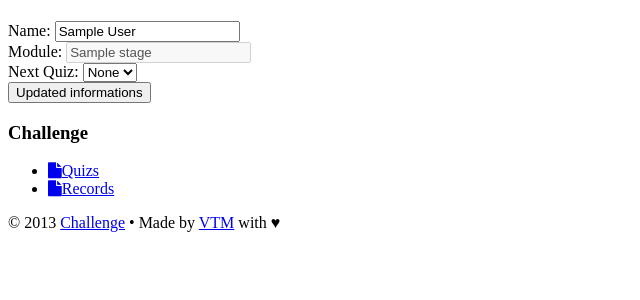
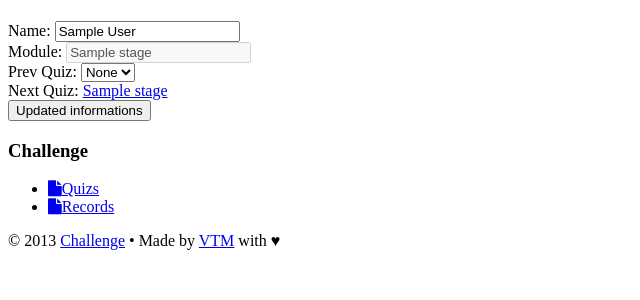
Before and after one commit to vtmer/challenge, a Flask app: page /backend/quiz/1 in a window 1280 px wide. Shown: the part 117-417 px from the top of the page, without its empty margins (0-640 px from the left). Run offline with Flask 2, Linux system fonts and the light colour scheme; the visitor is signed in with stand-in values (Sample User, id 1); tables that the repository leaves empty hold one stand-in row (values such as "Sample post"); some libraries are stand-ins or nearby versions.

Commit message:
Add bidirectional relationship
Ensure our stages & records are single linked.

```diff
--- a/challenge/templates/backend/quiz.create.html
+++ b/challenge/templates/backend/quiz.create.html
@@ -17,8 +17,8 @@
         <input type="text" name="quiz_name" />
     </div>
     <div class="pure-control-group">
-        <label for="next_quiz">Next Quiz:</label>
-        <select name="next_quiz">
+        <label for="prev_quiz">Prev Quiz:</label>
+        <select name="prev_quiz">
             <option value="-1" selected>None</option>
             {% for quiz in quizs %}
             <option value="{{ quiz.id }}">{{ quiz.display_name }}</option>
--- a/challenge/templates/backend/quiz.html
+++ b/challenge/templates/backend/quiz.html
@@ -17,16 +17,22 @@
         <input type="text" name="quiz_name" value="{{ quiz.quiz_name }}" disabled />
     </div>
     <div class="pure-control-group">
-        <label for="next_quiz">Next Quiz:</label>
-        <select name="next_quiz">
-            <option value="-1" {% if not quiz.next %}selected{% endif %}>None</option>
+        <label for="prev_quiz">Prev Quiz:</label>
+        <select name="prev_quiz">
+            <option value="-1" {% if not quiz.prev %}selected{% endif %}>None</option>
             {% for q in quizs %}
-            {% if q.id != quiz.id and q not in quiz.ancestors %}
-            <option value="{{ q.id }}" {% if quiz.next.id == q.id %}selected{% endif %}>{{ q.display_name }}</option>
+            {% if q.id != quiz.id and q not in quiz.children %}
+            <option value="{{ q.id }}" {% if quiz.prev.id == q.id %}selected{% endif %}>{{ q.display_name }}</option>
             {% endif %}
             {% endfor %}
         </select>
     </div>
+    {% if quiz.next.quiz_name %}
+    <div class="pure-control-group">
+        <label for="next_quiz">Next Quiz:</label>
+        <a href="{{ url_for('backend.quiz', quiz_id=quiz.next.id) }}">{{ quiz.next.quiz_name }}</a>
+    </div>
+    {% endif %}
     <div class="pure-controls">
         <button class="pure-button pure-button-primary" type="submit">Updated informations</button>
     </div>
--- a/challenge/views/backend.py
+++ b/challenge/views/backend.py
@@ -96,10 +96,10 @@ def quiz(quiz_id):
         # TODO
         # form validation & record validation
         display_name = request.form.get('display_name')
-        next_quiz_id = int(request.form.get('next_quiz') or 0)
-        next_quiz = Stage.query.filter_by(id=next_quiz_id).first()
+        prev_quiz_id = int(request.form.get('prev_quiz') or 0)
+        prev_quiz = Stage.query.filter_by(id=prev_quiz_id).first()
         q.display_name = display_name
-        q.next = next_quiz
+        q.prev = prev_quiz
         db.session.commit()
         flash('Quiz\'s informations updated!', category='success')
         return redirect(url_for('.quiz', quiz_id=quiz_id))
@@ -124,9 +124,9 @@ def create_quiz():
         # form validation & record validation
         display_name = request.form.get('display_name')
         quiz_name = request.form.get('quiz_name')
-        next_quiz_id = int(request.form.get('next_quiz') or 0)
-        next_quiz = Stage.query.filter_by(id=next_quiz_id).first()
-        q = Stage(display_name, quiz_name, next_quiz)
+        prev_quiz_id = int(request.form.get('prev_quiz') or 0)
+        prev_quiz = Stage.query.filter_by(id=prev_quiz_id).first()
+        q = Stage(display_name, quiz_name, prev_quiz)
         db.session.add(q)
         db.session.commit()
         logger.info('Created %s' % q)
```
Also changed, not shown: challenge/models/record.py (+7 -6 lines), challenge/models/stage.py (+25 -11 lines).
